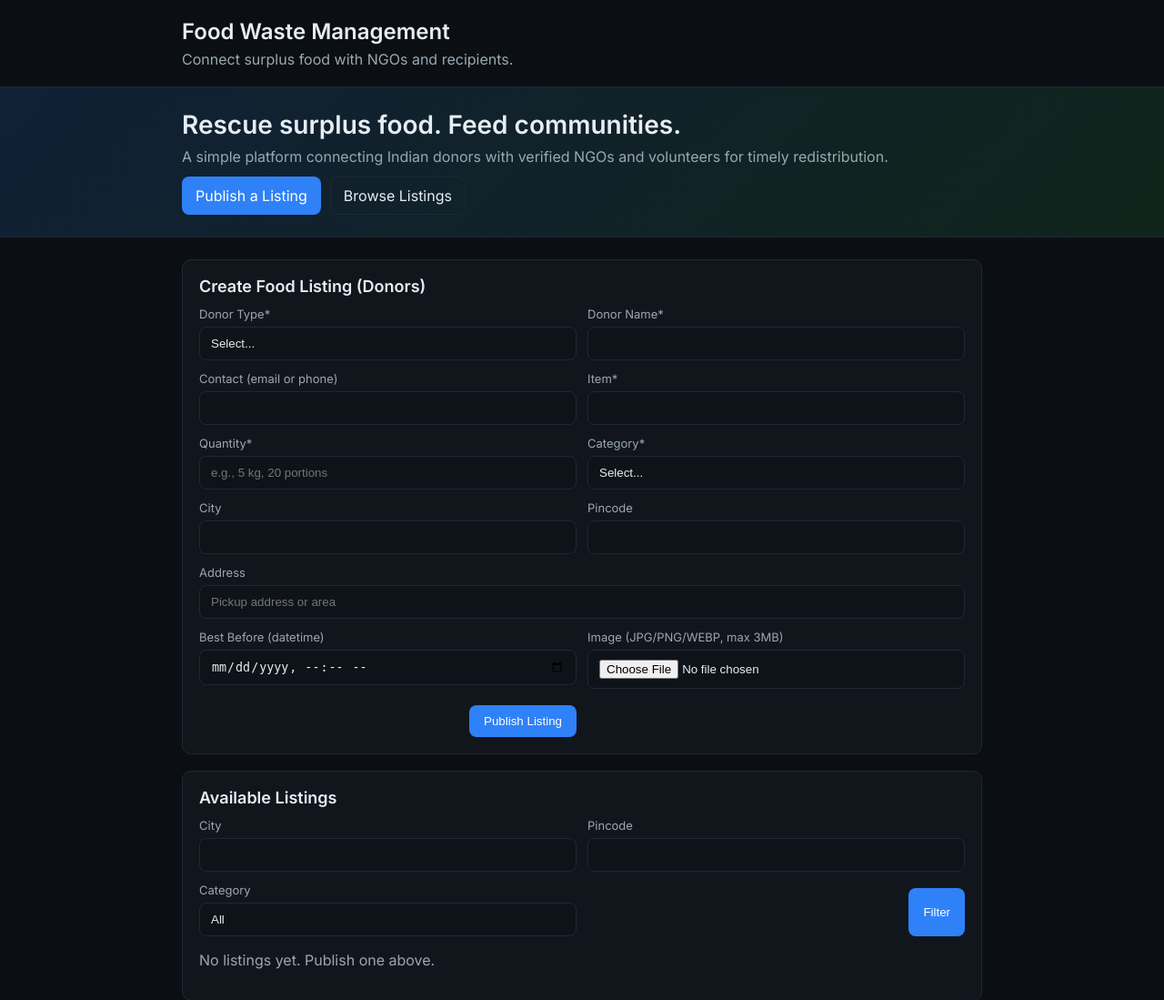
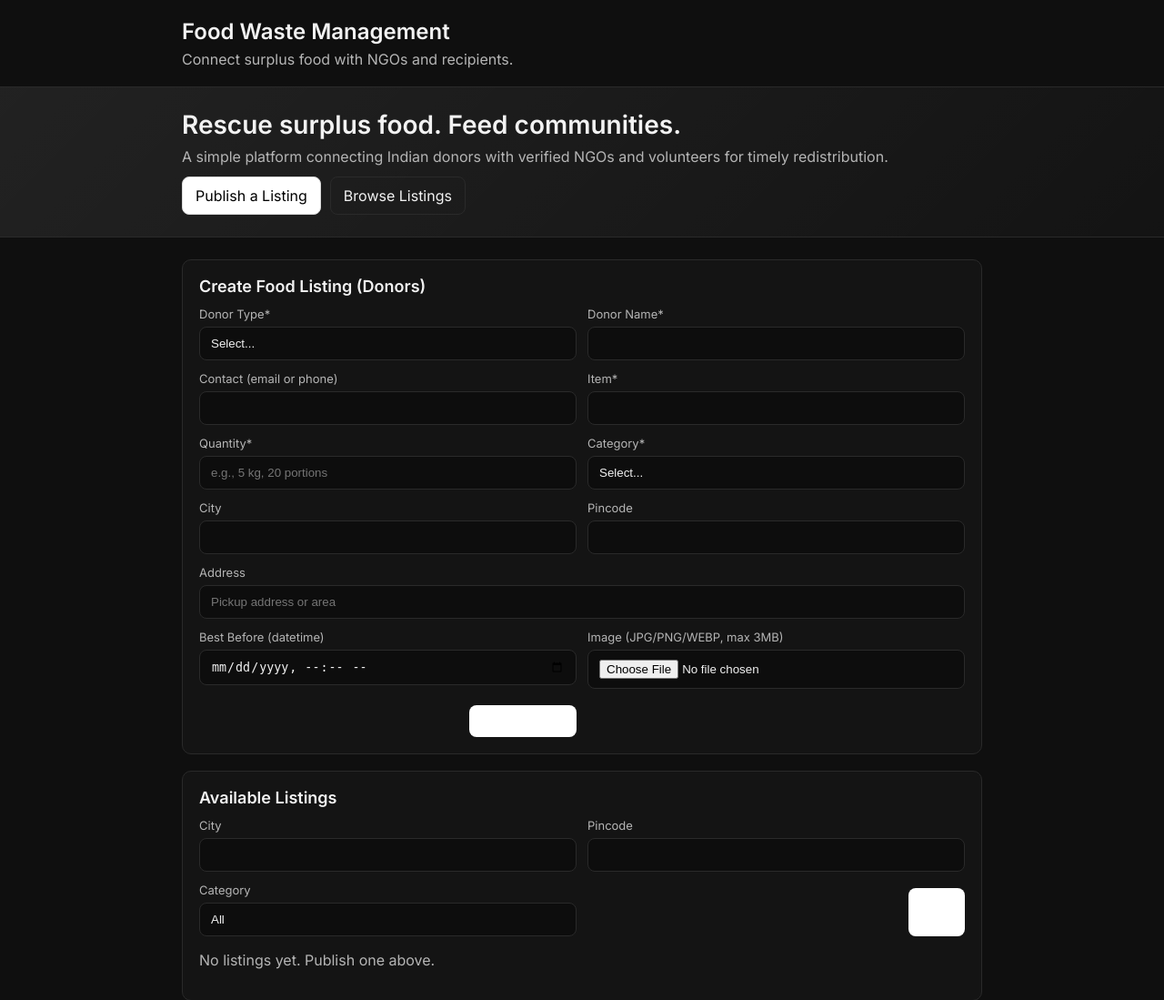
Before and after one commit to aniketnalli20/-No-starve, a PHP site: page / in a window 1280 px wide. Shown: the top 1099 px of the page at 91% size. Run offline with PHP 8.4, Linux system fonts and the light colour scheme; data comes from the database, SQL or seed files in the repository.

Commit message:
style(theme): update color scheme to monochrome and improve form focus states
- Change color palette to black and white theme
- Add hover states for buttons
- Improve form input focus visibility

```diff
--- a/index.php
+++ b/index.php
@@ -262,7 +262,7 @@ $listings = $listingsStmt->fetchAll();
                         <li class="report">
                             <div class="report-main">
                                 <?php if ($l['image_url']): ?>
-                                    <img src="<?= h($l['image_url']) ?>" alt="" class="thumb" />
+                                    <img src="<?= h($l['image_url']) ?>" alt="<?= h($l['item']) ?>" class="thumb" />
                                 <?php endif; ?>
                                 <strong><?= h($l['item']) ?></strong>
                                 <span class="chip"><?= h($l['category']) ?></span>
--- a/style.css
+++ b/style.css
@@ -1,14 +1,12 @@
-/* Basic styling for Food Waste Management simple app */
+/* Monochrome (B&W) theme */
 :root {
-  --bg: #0b0f14;
-  --panel: #11161d;
-  --text: #e6edf3;
-  --muted: #9aa7b2;
-  --primary: #2f81f7;
-  --success: #2ea043;
-  --error: #f85149;
-  --chip: #1f2a35;
-  --border: #202835;
+  --bg: #0f0f0f;
+  --panel: #141414;
+  --text: #f2f2f2;
+  --muted: #b5b5b5;
+  --primary: #ffffff;
+  --chip: #1a1a1a;
+  --border: #2a2a2a;
 }
 
 * { box-sizing: border-box; }
@@ -26,21 +24,23 @@ body {
 .site-header h1 { margin: 0 0 6px; font-size: 24px; }
 .tagline { margin: 0; color: var(--muted); }
 
-.hero { background: linear-gradient(135deg, rgba(47,129,247,0.15), rgba(46,160,67,0.15)); border-bottom: 1px solid var(--border); }
+.hero { background: linear-gradient(135deg, rgba(255,255,255,0.08), rgba(255,255,255,0.02)); border-bottom: 1px solid var(--border); }
 .hero .wrap { max-width: 920px; margin: 0 auto; padding: 24px 20px; }
 .hero-title { margin: 0 0 8px; font-size: 28px; }
 .hero-sub { margin: 0 0 12px; color: var(--muted); }
 .hero-actions { display: flex; gap: 10px; }
-.btn { display: inline-block; background: var(--primary); color: #fff; padding: 10px 14px; border-radius: 8px; text-decoration: none; border: 1px solid transparent; }
+.btn { display: inline-block; background: var(--primary); color: #000; padding: 10px 14px; border-radius: 8px; text-decoration: none; border: 1px solid #d9d9d9; }
+.btn:hover { background: #eaeaea; }
 .btn.secondary { background: transparent; color: var(--text); border-color: var(--border); }
+.btn.secondary:hover { border-color: #3a3a3a; }
 
 .container { max-width: 920px; margin: 24px auto; padding: 0 20px; }
 .card { background: var(--panel); border: 1px solid var(--border); border-radius: 10px; padding: 18px; margin-bottom: 18px; }
 .card h2 { margin: 0 0 12px; font-size: 18px; }
 
 .alert { padding: 10px 12px; border-radius: 8px; margin-bottom: 12px; }
-.alert.success { background: rgba(46,160,67,0.15); border: 1px solid rgba(46,160,67,0.5); }
-.alert.error { background: rgba(248,81,73,0.15); border: 1px solid rgba(248,81,73,0.5); }
+.alert.success { background: rgba(255,255,255,0.08); border: 1px solid #3a3a3a; }
+.alert.error { background: rgba(255,255,255,0.12); border: 1px solid #4a4a4a; }
 
 .form-grid { display: grid; grid-template-columns: 1fr 1fr; gap: 12px; }
 .form-field { display: flex; flex-direction: column; }
@@ -51,8 +51,13 @@ body {
   padding: 10px 12px;
   border-radius: 8px;
   border: 1px solid var(--border);
-  background: #0e1319;
+  background: #0d0d0d;
   color: var(--text);
+}
+.form-field input:focus, .form-field select:focus {
+  outline: none;
+  border-color: #e0e0e0;
+  box-shadow: 0 0 0 2px rgba(255,255,255,0.06);
 }
 .actions { display: flex; justify-content: flex-end; margin-top: 6px; }
 .actions button {
@@ -76,8 +81,8 @@ body {
   font-size: 12px;
   margin: 0 8px;
 }
-.chip.warn { background: rgba(255,196,0,0.15); border-color: rgba(255,196,0,0.45); }
-.chip.danger { background: rgba(248,81,73,0.15); border-color: rgba(248,81,73,0.45); }
+.chip.warn { background: rgba(255,255,255,0.10); border-color: #3a3a3a; }
+.chip.danger { background: rgba(255,255,255,0.16); border-color: #5a5a5a; }
 
 .reports { list-style: none; padding: 0; margin: 0; }
 .report { border-top: 1px solid var(--border); padding: 10px 0; }
@@ -85,8 +90,8 @@ body {
 .report-main { display: flex; align-items: center; gap: 8px; }
 .report-meta { color: var(--muted); margin-top: 4px; display: flex; gap: 8px; flex-wrap: wrap; }
 .status { margin-left: auto; padding: 2px 8px; border-radius: 999px; border: 1px solid var(--border); }
-.status.pending { background: #1e2a38; }
-.status.resolved { background: rgba(46,160,67,0.15); }
+.status.pending { background: #1c1c1c; }
+.status.resolved { background: rgba(255,255,255,0.10); }
 .thumb { width: 64px; height: 64px; object-fit: cover; border-radius: 8px; border: 1px solid var(--border); }
 
 @media (max-width: 640px) {
```
